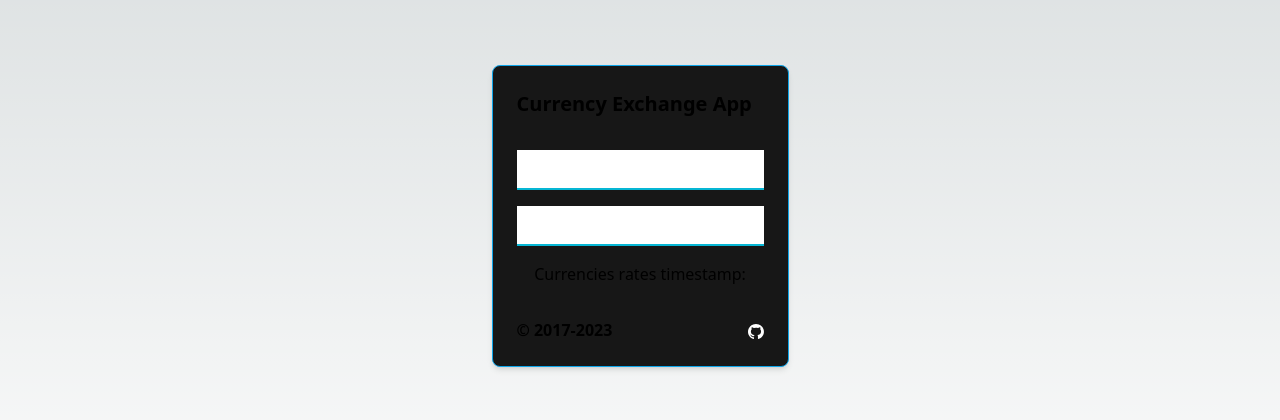
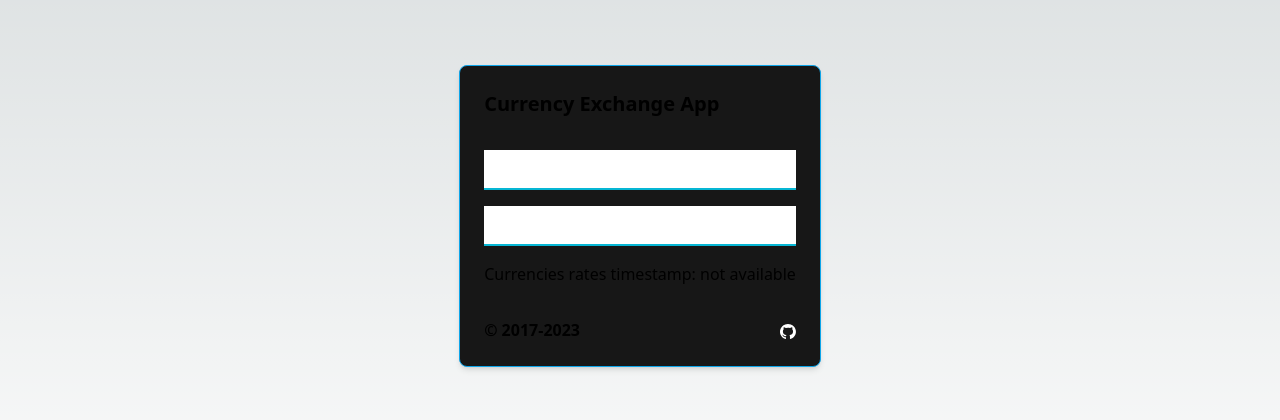
Before and after one commit to ckomop0x/currency-exchange, a Next.js app: page / in a window 1280 px wide. Shown: the part 184-604 px from the top of the page. Built offline with nearby package versions, Linux system fonts and the light colour scheme; no server answers.

Commit message:
Extract rates line component (#334)

```diff
--- a/package.json
+++ b/package.json
@@ -11,7 +11,7 @@
     "test:e2e": "playwright test"
   },
   "dependencies": {
-    "@playwright/test": "^1.40.1",
+    "@playwright/test": "^1.43.1",
     "@types/node": "20.12.7",
     "@types/react": "18.3.1",
     "@types/react-dom": "18.3.0",
--- a/src/components/App/App.tsx
+++ b/src/components/App/App.tsx
@@ -8,6 +8,7 @@ import CurrencySelector from '@/components/CurrencySelector';
 import CurrencyLine from '@/components/CurrencyLine';
 import Footer from '@/components/Footer';
 import { useRates } from '@/hooks/useRates';
+import Rates from '@/components/Rates/Rates';
 
 const App = () => {
   const { timestamp, rates, getRatesData } = useRates();
@@ -70,16 +71,11 @@ const App = () => {
           currencyTwoValue={currencyTwoValue}
           changeCurrencyTwoValue={changeCurrencyTwoValue}
         />
-
-        <div className="h-auto mt-4">
-          {rates ? (
-            <>
-              1 {currencyOne} ={' '}
-              {currencyConverter(rates[currencyOne], rates[currencyTwo], 1, 4)}{' '}
-              {currencyTwo}
-            </>
-          ) : null}
-        </div>
+        <Rates
+          rates={rates}
+          currencyOne={currencyOne}
+          currencyTwo={currencyTwo}
+        />
         <Footer time={timestamp} />
       </main>
     </div>
--- a/src/components/Footer.tsx
+++ b/src/components/Footer.tsx
@@ -21,7 +21,7 @@ const Footer: FC<FooterProps> = ({ time }) => {
   return (
     <>
       <div className="text-center mt-4">
-        Currencies rates timestamp: {time && `${formattedDate}`}
+        Currencies rates timestamp: {`${formattedDate}`}
       </div>
       <div className="font-bold mt-8 flex justify-between	">
         &copy; 2017-{year} &nbsp;
--- /dev/null
+++ b/src/components/Rates/Rates.tsx
@@ -0,0 +1,24 @@
+import { FC } from 'react';
+import { currencyConverter } from '@/helpers';
+
+interface RatesProps {
+  currencyOne: string;
+  currencyTwo: string;
+  rates: Record<string, number>;
+}
+
+const Rates: FC<RatesProps> = ({ currencyOne, currencyTwo, rates }) => {
+  return (
+    <div className="h-auto mt-4">
+      {rates ? (
+        <>
+          1 {currencyOne} ={' '}
+          {currencyConverter(rates[currencyOne], rates[currencyTwo], 1, 4)}{' '}
+          {currencyTwo}
+        </>
+      ) : null}
+    </div>
+  );
+};
+
+export default Rates;
```
